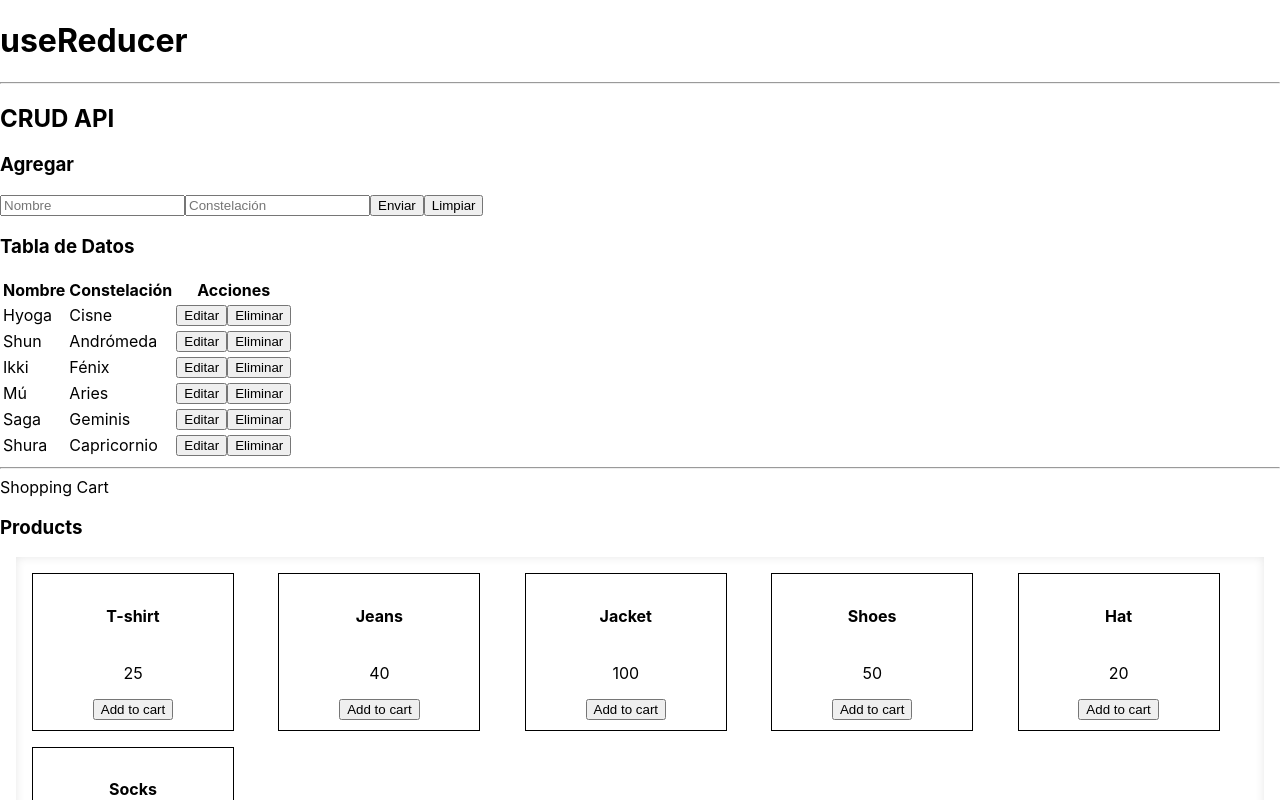
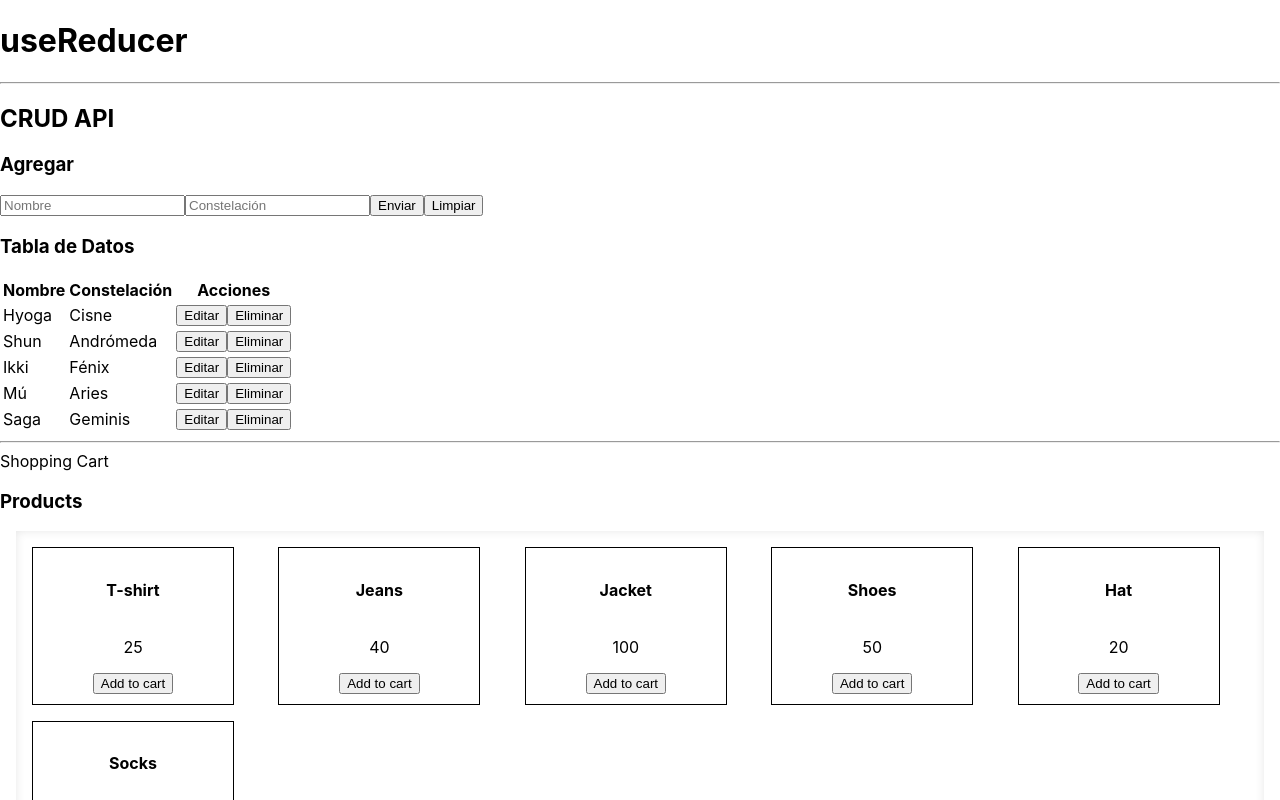
Before and after one commit to nicotosoroni/Redux-course, a React (Create React App) app: page / in a window 1280 px wide. Shown: the top 800 px of the page. Built offline with nearby package versions, Linux system fonts and the light colour scheme; data requests are answered from the project's data file.

Commit message:
add reducer logic for each action, update crudApi file

```diff
--- a/src/reducerExample/actions/crudActions.js
+++ b/src/reducerExample/actions/crudActions.js
@@ -1,7 +1,6 @@
 export const TYPES = {
   CREATE_DATA: 'CREATE_DATA',
   READ_ALL_DATA: 'READ_ALL_DATA',
-  READ_ONE_DATA: 'READ_ONE_DATA',
   UPDATE_DATA: 'UPDATE_DATA',
   DELETE_DATA: 'DELETE_DATA',
   NO_DATA: 'NO_DATA',
--- a/src/reducerExample/api/db.json
+++ b/src/reducerExample/api/db.json
@@ -24,11 +24,6 @@
       "id": "7",
       "name": "Saga",
       "constellation": "Geminis"
-    },
-    {
-      "name": "Shura",
-      "constellation": "Capricornio",
-      "id": "1617237562207"
     }
   ]
 }
--- a/src/reducerExample/components/CrudApi.js
+++ b/src/reducerExample/components/CrudApi.js
@@ -1,12 +1,19 @@
-import React, { useEffect, useState } from 'react';
+import React, { useEffect, useReducer, useState } from 'react';
 import { helpHttp } from 'reducerExample/helpers/helpHttp';
 import CrudForm from './CrudForm';
 import CrudTable from './CrudTable';
 import Loader from './Loader';
 import Message from './Message';
+import {
+  crudReducer,
+  initialState,
+} from 'reducerExample/reducers/crudReducers';
+import { TYPES } from 'reducerExample/actions/crudActions';
 
 const CrudApi = () => {
-  const [db, setDb] = useState(null);
+  // const [db, setDb] = useState(null);
+  const [state, dispatch] = useReducer(crudReducer, initialState);
+  const { db } = state;
   const [dataToEdit, setDataToEdit] = useState(null);
   const [error, setError] = useState(null);
   const [loading, setLoading] = useState(false);
@@ -21,10 +28,12 @@ const CrudApi = () => {
       .then((res) => {
         //console.log(res);
         if (!res.err) {
-          setDb(res);
+          // @ts-ignore
+          dispatch({ type: TYPES.READ_ALL_DATA, payload: res });
           setError(null);
         } else {
-          setDb(null);
+          // @ts-ignore
+          dispatch({ type: TYPES.NO_DATA });
           setError(res);
         }
         setLoading(false);
@@ -43,7 +52,8 @@ const CrudApi = () => {
     api.post(url, options).then((res) => {
       //console.log(res);
       if (!res.err) {
-        setDb([...db, res]);
+        // @ts-ignore
+        dispatch({ type: TYPES.CREATE_DATA, payload: res });
       } else {
         setError(res);
       }
@@ -62,8 +72,8 @@ const CrudApi = () => {
     api.put(endpoint, options).then((res) => {
       //console.log(res);
       if (!res.err) {
-        let newData = db.map((el) => (el.id === data.id ? data : el));
-        setDb(newData);
+        // @ts-ignore
+        dispatch({ type: TYPES.UPDATE_DATA, payload: data });
       } else {
         setError(res);
       }
@@ -85,8 +95,8 @@ const CrudApi = () => {
       api.del(endpoint, options).then((res) => {
         //console.log(res);
         if (!res.err) {
-          let newData = db.filter((el) => el.id !== id);
-          setDb(newData);
+          // @ts-ignore
+          dispatch({ type: TYPES.DELETE_DATA, payload: id });
         } else {
           setError(res);
         }
--- a/src/reducerExample/reducers/crudReducers.js
+++ b/src/reducerExample/reducers/crudReducers.js
@@ -2,20 +2,34 @@ import { TYPES } from 'reducerExample/actions/crudActions';
 
 export const initialState = {
   db: null,
-  loading: true,
-  error: null,
-  dataToEdit: null,
 };
 
 export const crudReducer = (state, action) => {
   switch (action.type) {
     case TYPES.READ_ALL_DATA: {
+      return { ...state, db: action.payload };
     }
     case TYPES.CREATE_DATA: {
+      return {
+        ...state,
+        db: [...state.db, action.payload],
+      };
     }
     case TYPES.UPDATE_DATA: {
+      let newData = state.db.map((el) =>
+        el.id === action.payload.id ? action.payload : el
+      );
+      return {
+        ...state,
+        db: newData,
+      };
     }
     case TYPES.DELETE_DATA: {
+      let newData = state.db.filter((el) => el.id !== action.payload);
+      return {
+        ...state,
+        db: newData,
+      };
     }
     case TYPES.NO_DATA: {
       return initialState;
```
